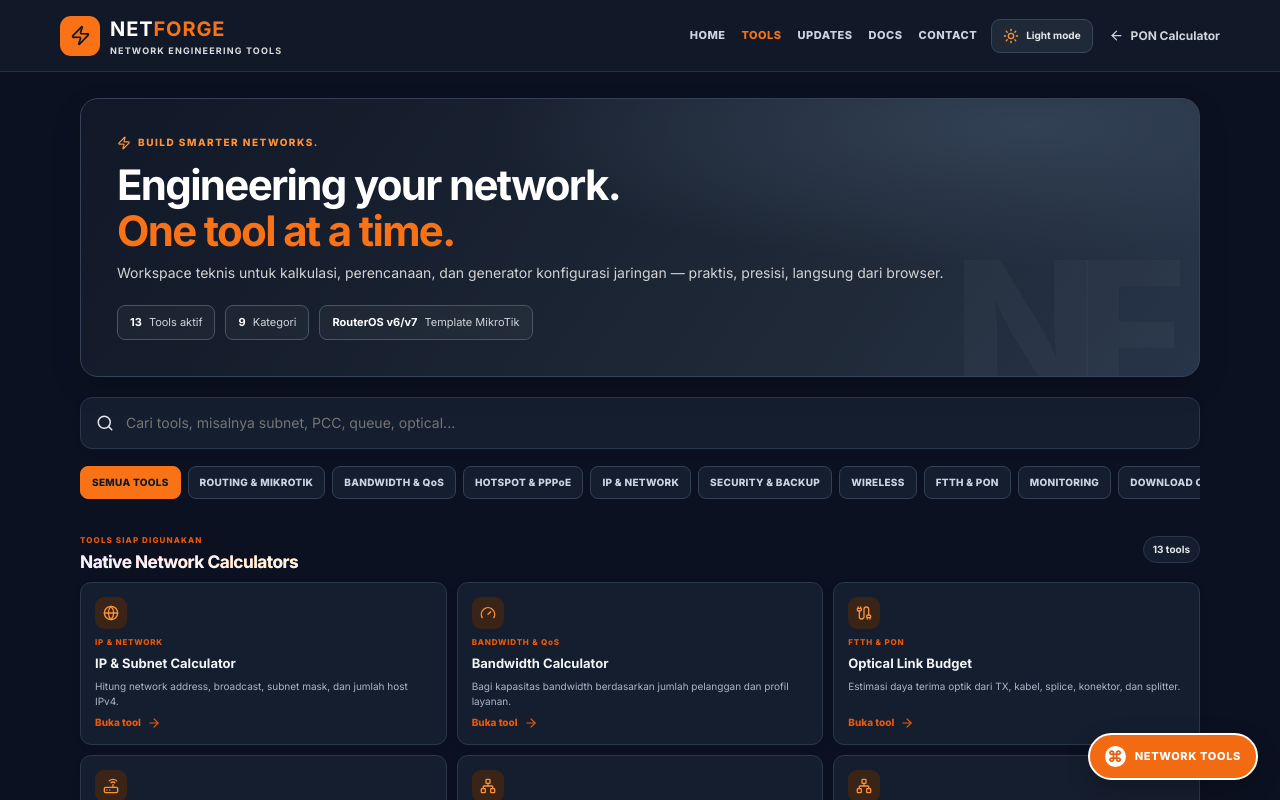
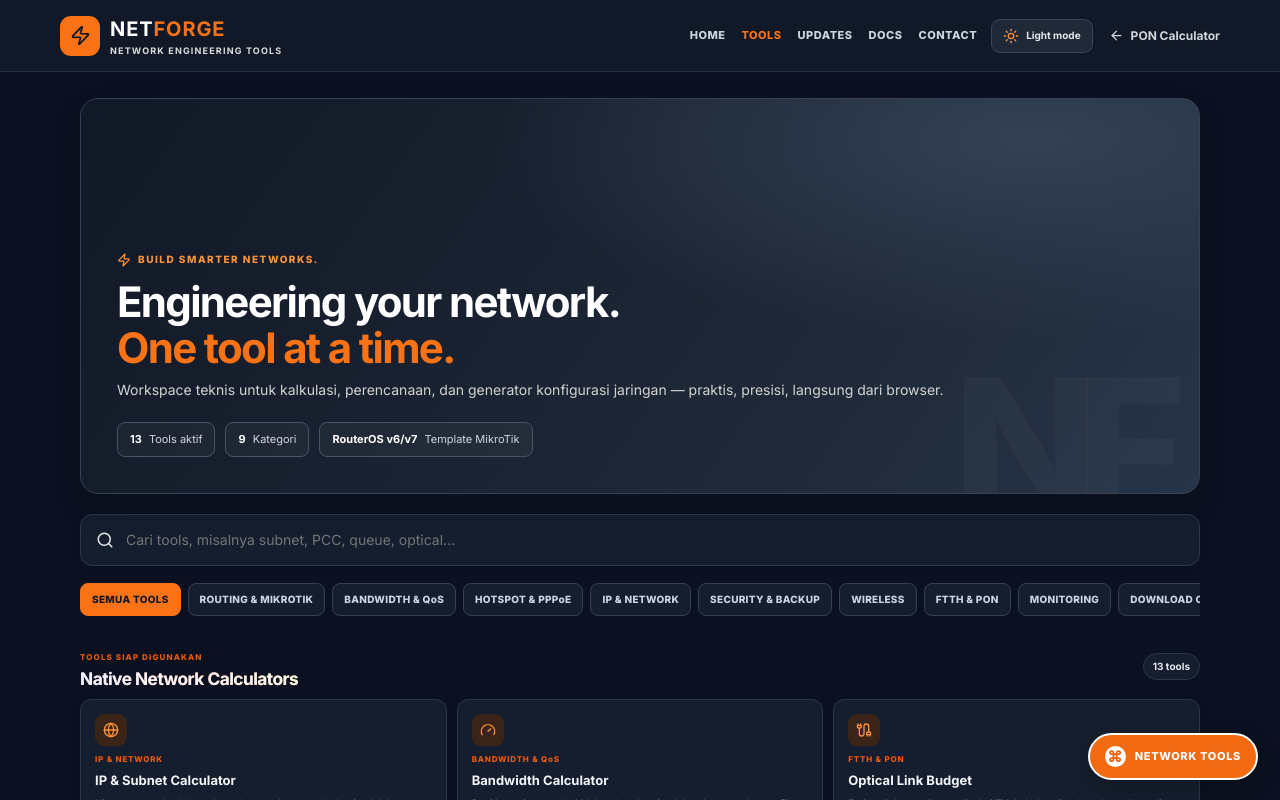
Before and after one commit to mikrotikscript/PON, a Next.js app: page /PON/tools in a window 1280 px wide. Shown: the top 800 px of the page. Built offline with nearby package versions, Linux system fonts and the light colour scheme.

Commit message:
Show MikroTik RouterOS logo in Tools hero

```diff
--- a/app/tools/page.tsx
+++ b/app/tools/page.tsx
@@ -201,6 +201,7 @@ add address=${lanNet} gateway=${dhcpGateway} dns-server=${dhcpDns}`;
 
       <div className="nt-container">
         <section className="nt-hero">
+          <img className="nt-routeros-logo" src="/PON/mikrotik-routeros-logo.jpg" alt="MikroTik RouterOS" width="112" height="112" loading="eager"/>
           <div className="nt-kicker"><Zap size={14}/> BUILD SMARTER NETWORKS.</div>
           <h1>Engineering your network.<br/><span>One tool at a time.</span></h1>
           <p>Workspace teknis untuk kalkulasi, perencanaan, dan generator konfigurasi jaringan — praktis, presisi, langsung dari browser.</p>
```
